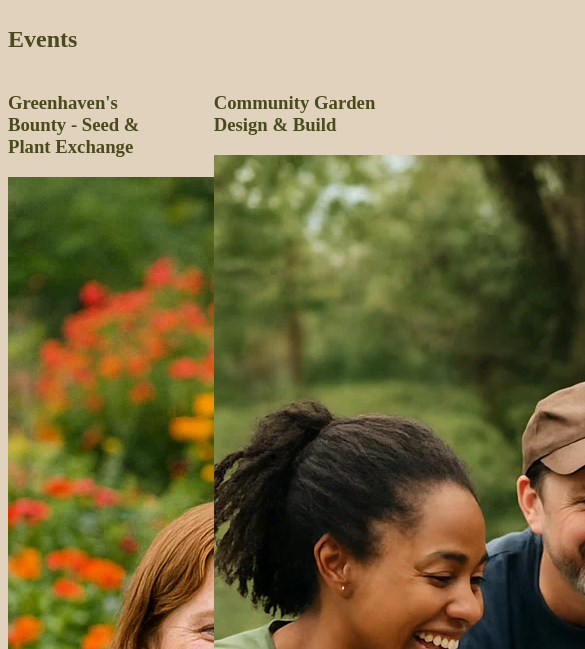
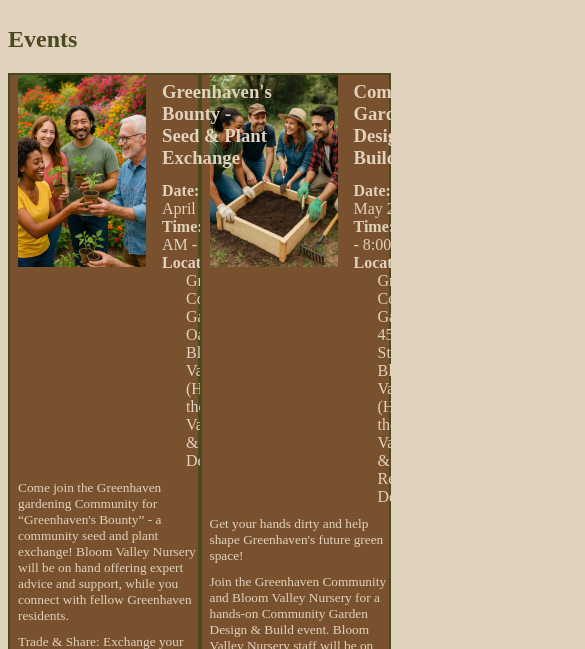
Before and after one commit to Earl-Brown/intro-to-web-dev, a website: page news.html in a window 390 px wide. Shown: the part 125-774 px from the top of the page, 585 px wide, since content can reach past the window. Drawn offline with Linux system fonts and the light colour scheme.

Commit message:
non-mobile site looking good

```diff
--- a/news.html
+++ b/news.html
@@ -37,48 +37,68 @@
       <h2>Events</h2>
       <div class="event-list">
         <div class="event">
+          <div class="event-details">
+            <div class="picture"><img src="images/GreenhavensBounty.webp" /></div>
+            <div>
               <h3 class="subject">Greenhaven's Bounty - Seed &amp; Plant Exchange</h3>
-          <div class="picture"><img src="images/GreenhavensBounty.webp"/></div>
               <div class="date">Saturday, April 27th</div>
               <div class="time">10:00 AM - 2:00 PM</div>
-          <div class="location">Greenhaven Community Garden - 456 Oak Street, Bloom Valley (Hosted by the Bloom Valley
+              <div class="location">Greenhaven Community Garden - 456 Oak Street, Bloom Valley (Hosted by the Bloom
+                Valley
                 Parks & Recreation Department)</div>
-          <div class="description">
+            </div>
+          </div>
+          <div class="event-description">
+            <div class="description-text">
               Come join the Greenhaven gardening Community for “Greenhaven's Bounty” - a community seed and
               plant exchange! Bloom Valley Nursery will be on hand offering expert advice and support, while you connect
               with fellow Greenhaven residents.
-
+            </div>
+            <div class="description-text">
               Trade & Share: Exchange your extra plants and seeds with other Greenhaven members.
-
+            </div>
+            <div class="description-text">
               Expert Tips: Bloom Valley Nursery staff will be available to answer your gardening questions.
               Community Vibes: Connect with other Greenhaven members and share your passion for growing.
               Greenhaven's Tip: Consider bringing a few extra seedlings to trade - we're always excited to help our
               community grow!
             </div>
           </div>
+        </div>
 
         <div class="event">
+          <div class="event-details">
+            <div class="picture"><img src="images/GreenhavensGreenspace.webp" /></div>
+            <div>
               <h3 class="subject">Community Garden Design &amp; Build</h3>
-          <div class="picture"><img src="images/GreenhavensGreenspace.webp"/></div>
               <div class="date">Friday, May 24th</div>
               <div class="time">6:00 PM - 8:00 PM</div>
-          <div class="location">Greenhaven Community Garden - 456 Oak Street, Bloom Valley (Hosted by the Bloom Valley
+              <div class="location">Greenhaven Community Garden - 456 Oak Street, Bloom Valley (Hosted by the Bloom
+                Valley
                 Parks & Recreation Department)
               </div>
-          <div class="description">
+            </div>
+          </div>
+          <div class="event-description">
+            <div class="description-text">
               Get your hands dirty and help shape Greenhaven's future green space!
-
-            Join the Greenhaven Community and Bloom Valley Nursery for a hands-on Community Garden Design & Build event.
+            </div>
+            <div class="description-text">
+              Join the Greenhaven Community and Bloom Valley Nursery for a hands-on Community Garden Design & Build
+              event.
               Bloom Valley Nursery staff will be on hand to provide tools, materials, and support throughout the event.
-
+            </div>
+            <div class="description-text">
               Design Input: Share your ideas and help us plan the layout.
-
+            </div>
+            <div class="description-text">
               Hands-On Building: Assist with building raised garden beds, preparing the soil, and planting starter
               seedlings.
-
+            </div>
+            <div class="description-text">
               Expert Guidance: Bloom Valley Nursery staff will be providing tools, materials, and support throughout the
               event.
-
+            </div>
 
           </div>
         </div>
--- a/styles.css
+++ b/styles.css
@@ -260,8 +260,29 @@ main.news {
       justify-content: space-between;
 
       &>div.event {
-        display: block;
-        width: 45%;
+        border: 2px solid var(--olive-green);
+        padding-left: 0.5em;
+        background-color: var(--bark-brown);
+        color: var(--rivulet-beige);
+        max-width: 48%;
+
+        div.event-details {
+          display: flex;
+          justify-content: flex-start;
+
+          div.picture {
+            img {
+              width: 8em;
+              margin: 0 1em 1em 0;
+            }
+          }
+
+          div {
+            h3.subject {
+              margin: 0.5em 0;
+              top: -0.2em;
+              position: relative;
+            }
 
             &>div.date::before {
               content: "Date: ";
@@ -275,11 +296,22 @@ main.news {
 
             &>div.location {
               text-indent: calc(0em - var(--text-overhang));
-          padding-left: var(--text-overhang );
+              padding-left: var(--text-overhang);
+
               &::before {
                 content: "Location: ";
                 font-weight: bold;
               }
+            }
+          }
+        }
+
+      }
+
+      div.event-description {
+        div.description-text {
+          margin: 0.75em 0;
+          font-size: smaller;
         }
 
       }
```
Lines whose indentation alone changed are shown as unchanged.
